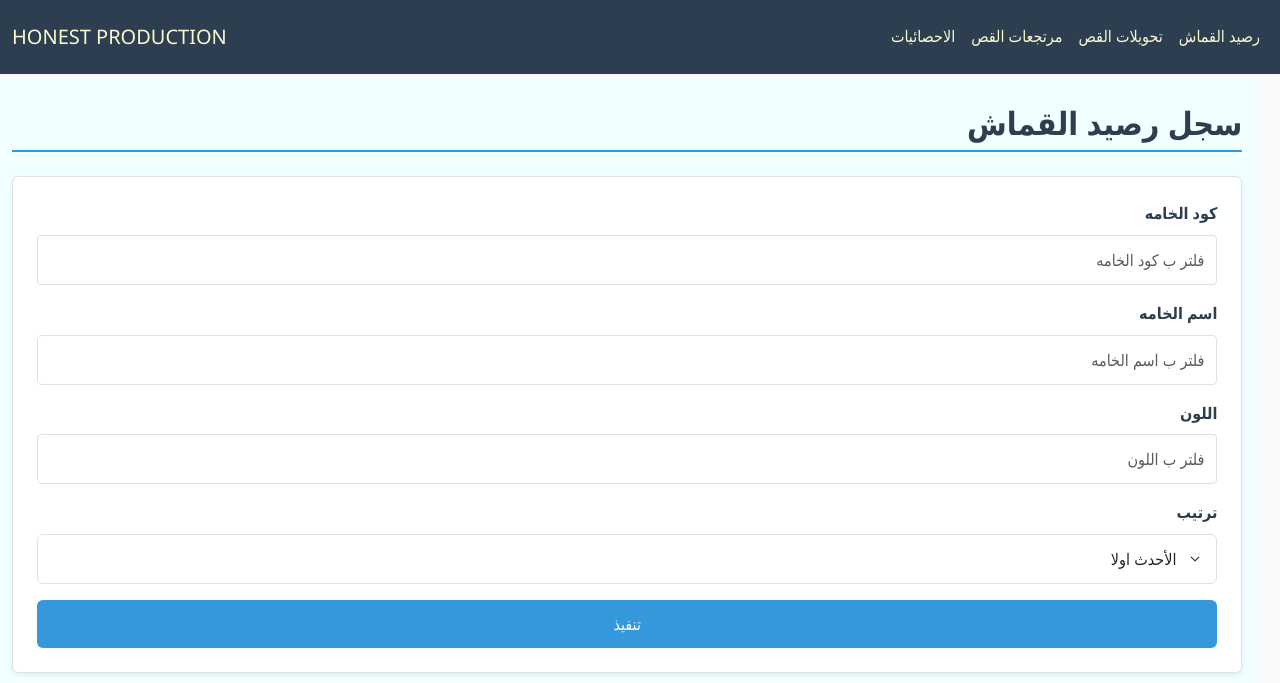
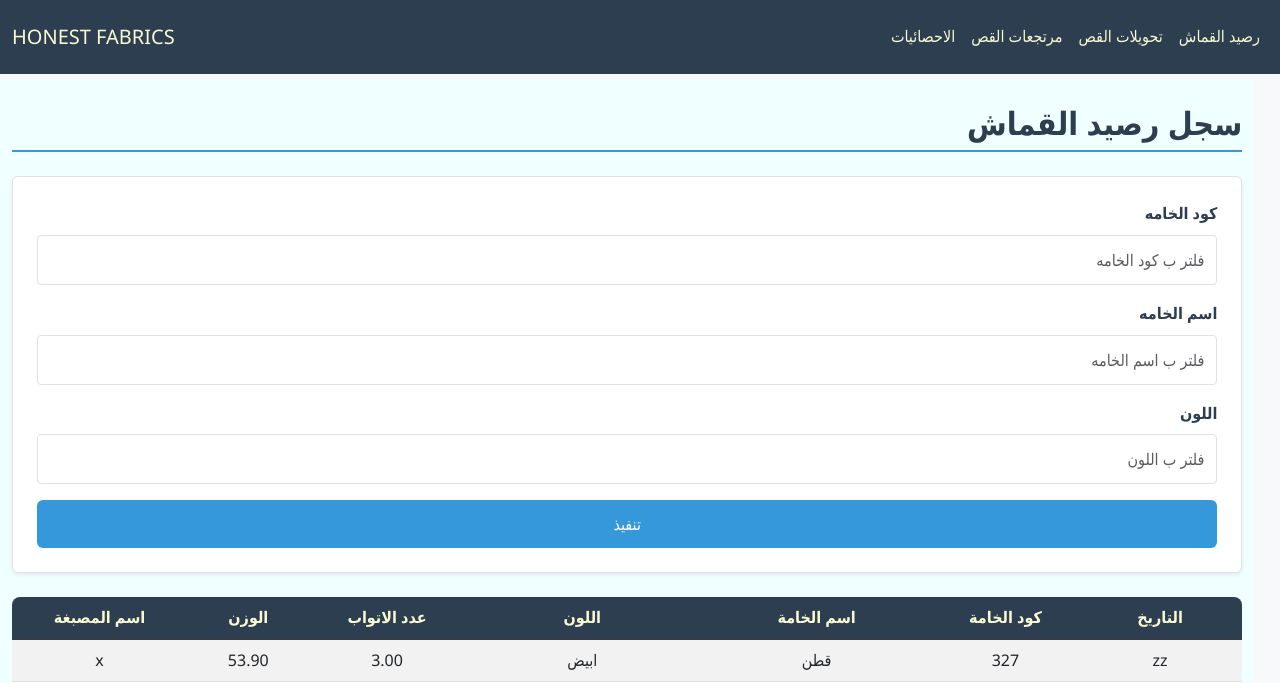
Before and after one commit to mego354/Honest, a Django app: page / in a window 1280 px wide. Shown: the top 683 px of the page. Run offline with Django 5.2, Linux system fonts and the light colour scheme; data comes from the database, SQL or seed files in the repository.

Commit message:
edit NAME

```diff
--- a/cloth/templates/cloth/balance.html
+++ b/cloth/templates/cloth/balance.html
@@ -12,13 +12,6 @@
         </div>
         {% endfor %}
 
-        <div class="form-group mb-3">
-            <label for="order" class="form-label">ترتيب</label>
-            <select id="order" name="order" class="form-select">
-                <option value="desc" {% if request.GET.order == "desc" %}selected{% endif %}>الأحدث اولا</option>
-                <option value="asc" {% if request.GET.order == "asc" %}selected{% endif %}>الأقدم اولا</option>
-            </select>
-        </div>
         <button type="submit" class="btn btn-primary w-100">تنفيذ</button>
     </form>
 
--- a/cloth/templates/cloth/layout.html
+++ b/cloth/templates/cloth/layout.html
@@ -4,7 +4,7 @@
 <head>
     <meta charset="UTF-8">
     <meta name="viewport" content="width=device-width, initial-scale=1.0">
-    <title>HONEST PRODUCTION</title>
+    <title>HONEST FABRICS</title>
 
     <!-- Bootstrap CSS -->
     <link href="https://cdn.jsdelivr.net/npm/bootstrap@5.3.0/dist/css/bootstrap.min.css" rel="stylesheet">
@@ -65,7 +65,7 @@
                     </li> {% endcomment %}
                 </ul>
             </div>
-            <a class="navbar-brand" href="#">HONEST PRODUCTION</a>
+            <a class="navbar-brand" href="#">HONEST FABRICS</a>
 
         </div>
     </nav>
@@ -77,7 +77,7 @@
 
     <!-- Footer -->
     <footer class="footer bg-dark text-white text-center py-3">
-        <p>جميع الحقوق محفوظة © HONEST PRODUCTION 2024</p>
+        <p>جميع الحقوق محفوظة © HONEST FABRICS 2024</p>
         {% if update %}
             <p>Latest update at: {{update}}</p>
         {% else %}
```
Also changed, not shown: cloth/templates/cloth/cut.html (+0 -7 lines), cloth/templates/cloth/return.html (+0 -7 lines), cloth/templates/cloth/statistics.html (+0 -7 lines).
